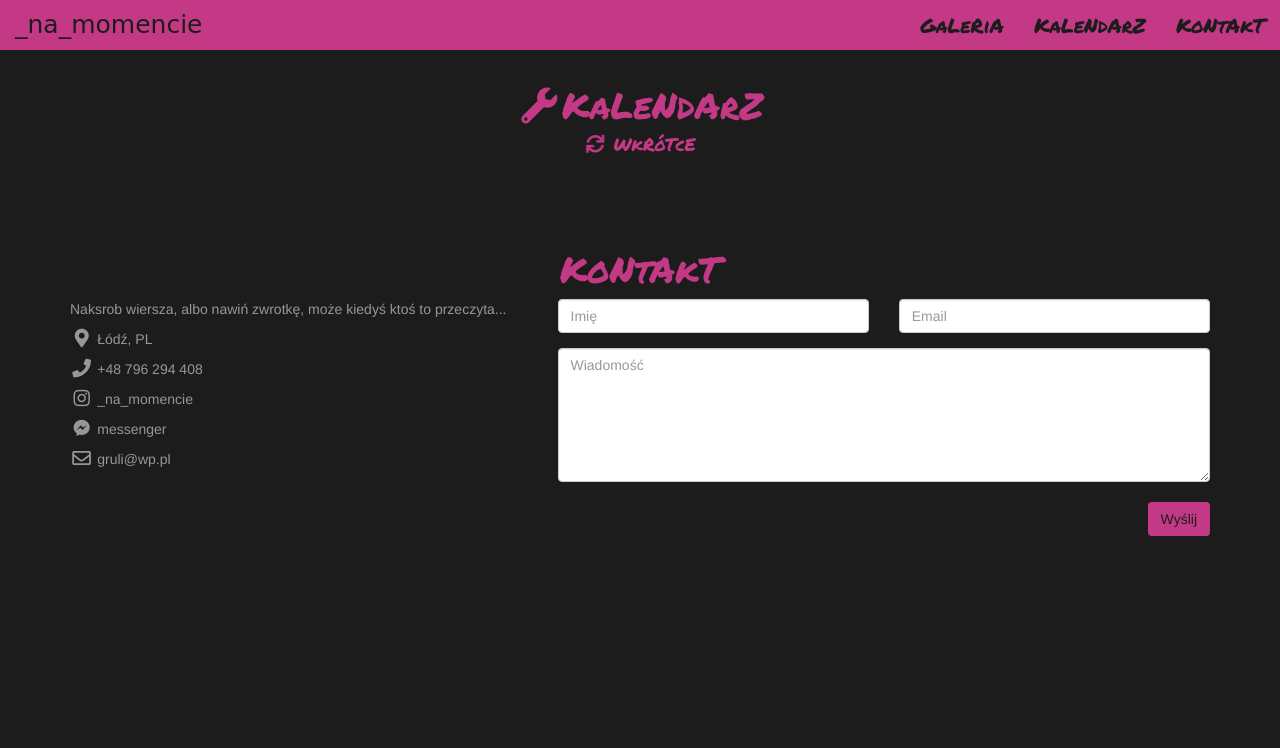
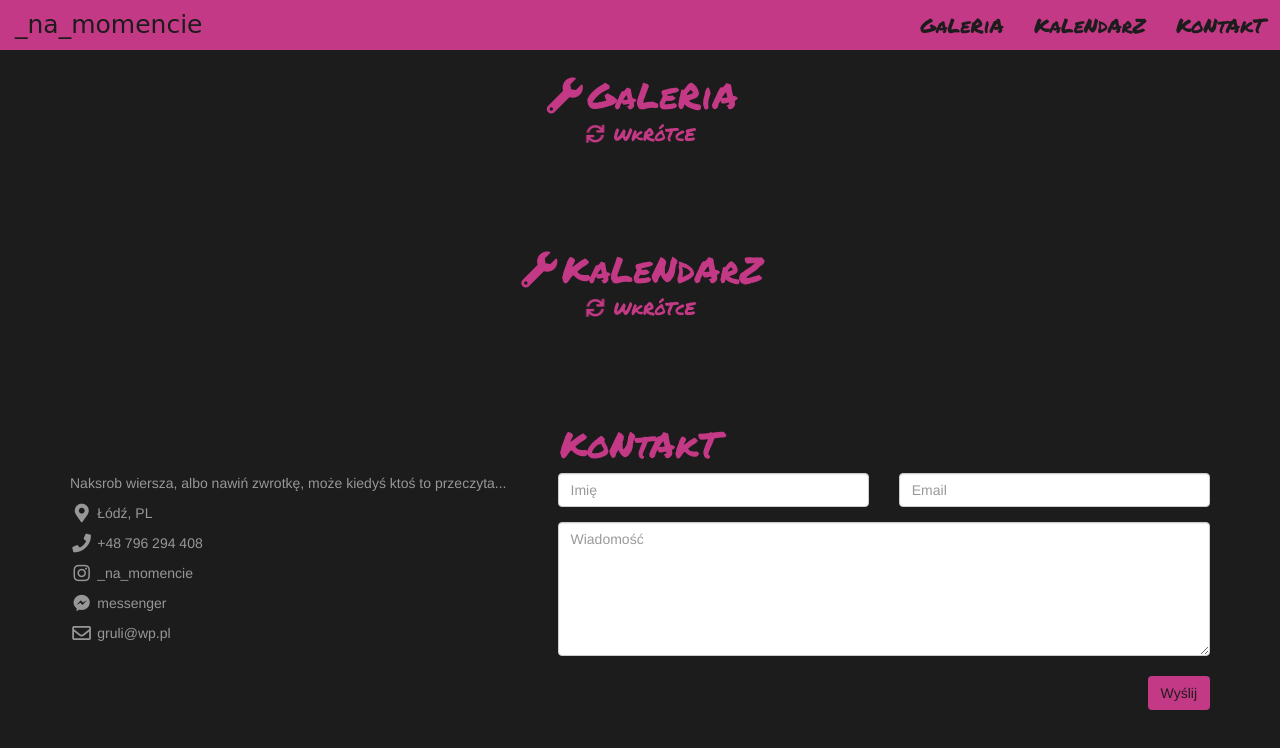
Before and after one commit to blazlew/_na_momencie, a plain HTML site: page index.html in a window 1280 px wide. Drawn offline with nearby package versions, Linux system fonts and the light colour scheme; a web font is replaced by a local one.

Commit message:
small improvements

```diff
--- a/index.html
+++ b/index.html
@@ -26,13 +26,18 @@
       </div>
       <div class="collapse navbar-collapse" id="navBar">
         <ul class="nav navbar-nav navbar-right">
-          <li><a href="#">GaLeRiA</a></li>
+          <li><a href="#gallery">GaLeRiA</a></li>
           <li><a href="#calendar">KaLeNdArZ</a></li>
           <li><a href="#contact">KoNtAkT</a></li>
         </ul>
       </div>
     </div>
   </nav>
+  <div class="container" id="gallery">
+    <h1 class="text-center"><i class="fas fa-wrench fa-fw"></i>GaLeRiA</h1>
+    <h4 class="text-center"><i class="fas fa-sync fa-spin fa-fw"></i> WkRóTcE</h4>
+    <!-- TODO https://mdbootstrap.com/javascript/bootstrap-gallery/-->
+  </div>
   <div class="container" id="calendar">
     <h1 class="text-center"><i class="fas fa-wrench fa-fw"></i>KaLeNdArZ</h1>
     <h4 class="text-center"><i class="fas fa-sync fa-spin fa-fw"></i> WkRóTcE</h4>
@@ -42,7 +47,7 @@
     <div class="row">
       <div class="col-sm-5">
         <p>Naksrob wiersza, albo nawiń zwrotkę, może kiedyś ktoś to przeczyta...</p>
-        <p><i class="fas fa-map-marker-alt fa-lg fa-fw"></i></i> Łódź, PL</p>
+        <p><i class="fas fa-map-marker-alt fa-lg fa-fw"></i> Łódź, PL</p>
         <p><i class="fa fa-phone fa-lg fa-fw"></i> +48 796 294 408</p>
         <p><i class="fab fa-instagram fa-lg fa-fw"></i> _na_momencie</p>
         <p><i class="fab fa-facebook-messenger fa-lg fa-fw"></i> messenger</p>
@@ -66,5 +71,8 @@
       </div>
     </div>
   </div>
+  <!-- <footer>
+    © 2018 Copyright: ledsoon
+  </footer> -->
 </body>
 </html>
--- a/style.css
+++ b/style.css
@@ -15,6 +15,15 @@ button {
   color: #1c1c1c;
   background-color: #c43985;
 }
+
+/* footer {
+  background-color: #85306f;
+  color: #1c1c1c;
+  text-align: center;
+  width: 100%;
+  height: 30px;
+  padding-top: 6px;
+} */
 
 .navbar {
   border: 0;
@@ -42,5 +51,6 @@ button {
 }
 
 .container {
-  padding-top: 65px;
+  padding-top: 55px;
+  padding-bottom: 20px;
 }
```
